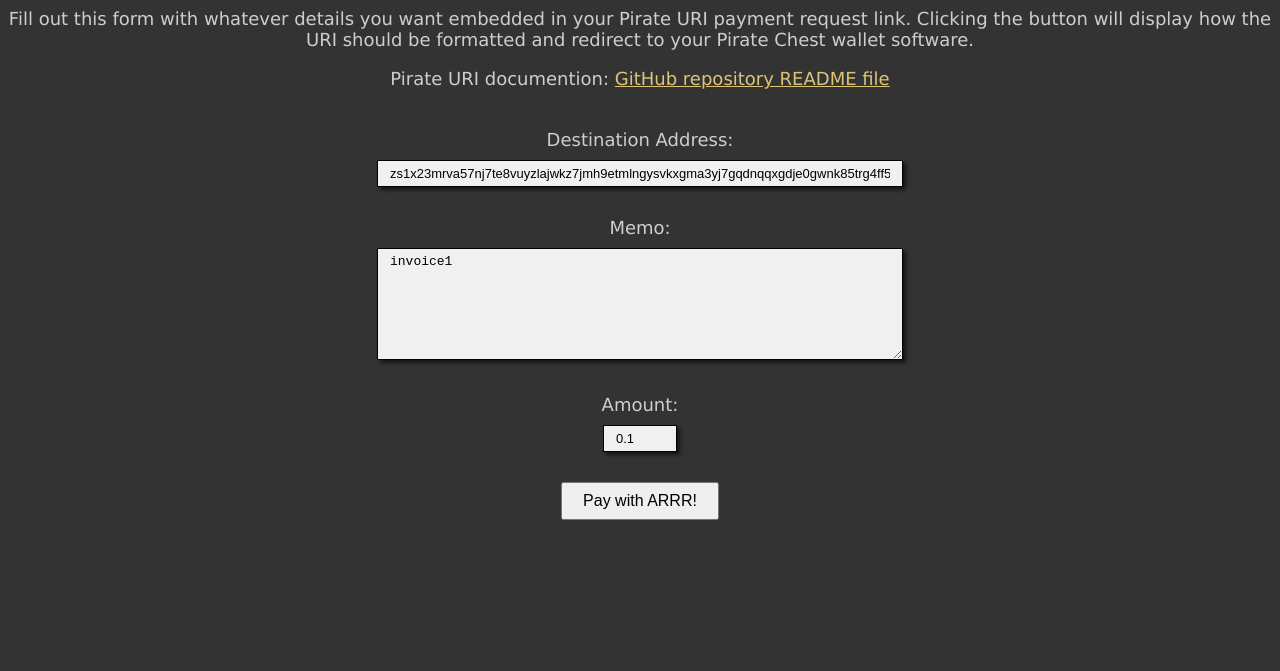
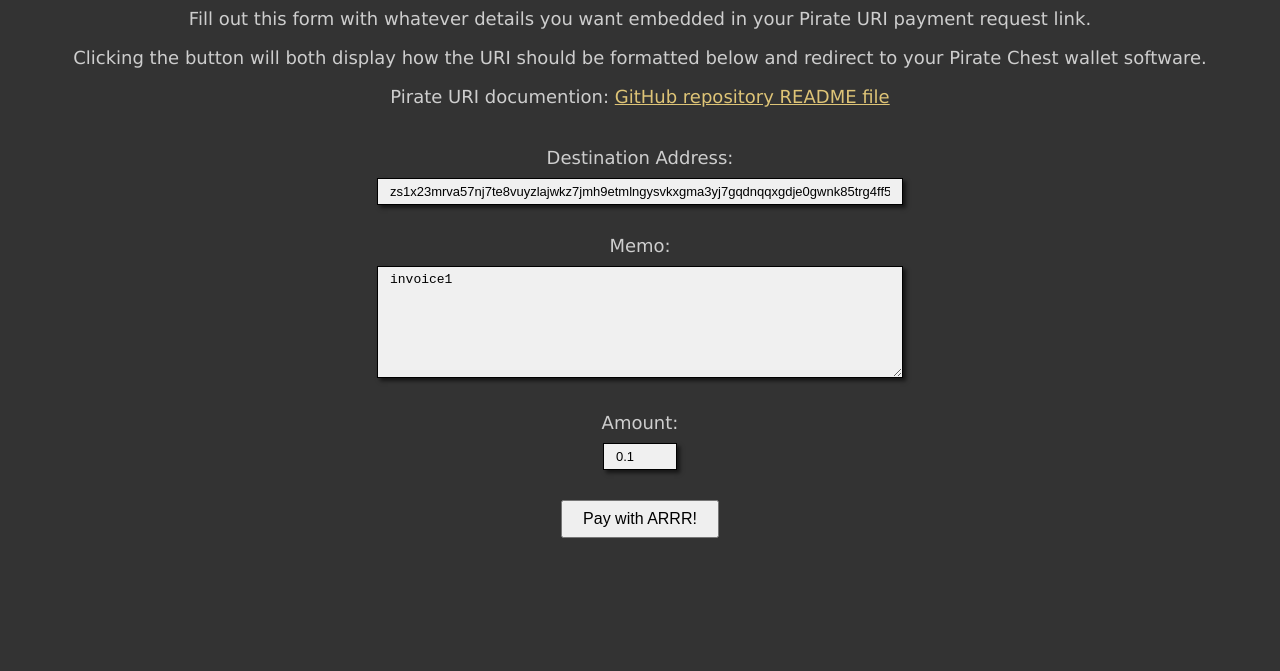
Before and after one commit to warelock2/pirate-uri-constructor, a plain HTML site: page index.html in a window 1280 px wide. Shown: the part 129-800 px from the top of the page. Drawn offline with Linux system fonts and the light colour scheme.

Commit message:
Update index.html

```diff
--- a/index.html
+++ b/index.html
@@ -74,7 +74,8 @@
 </head>
 <body>
     <h1>Pirate URI Constructor</h1>
-    <p>Fill out this form with whatever details you want embedded in your Pirate URI payment request link. Clicking the button will display how the URI should be formatted and redirect to your Pirate Chest wallet software.</p>
+    <p>Fill out this form with whatever details you want embedded in your Pirate URI payment request link.</p>
+    <p>Clicking the button will both display how the URI should be formatted below and redirect to your Pirate Chest wallet software.</p>
     <p>Pirate URI documention: <a href="https://warelock2.github.io/README.md">GitHub repository README file</a></p>
     <form onsubmit="generateAndOpenURI(); return false;">
         <label for="address">Destination Address:</label><br>
```
